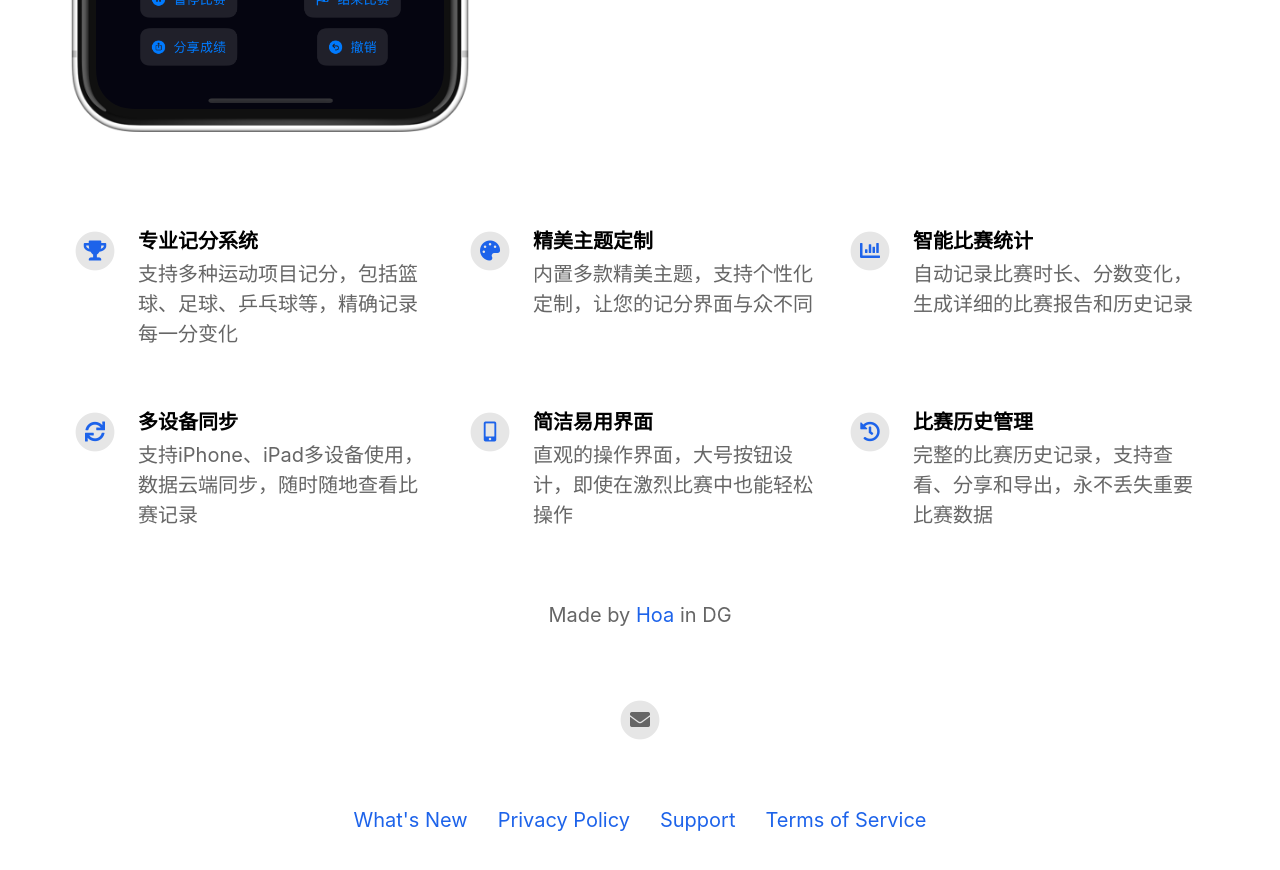
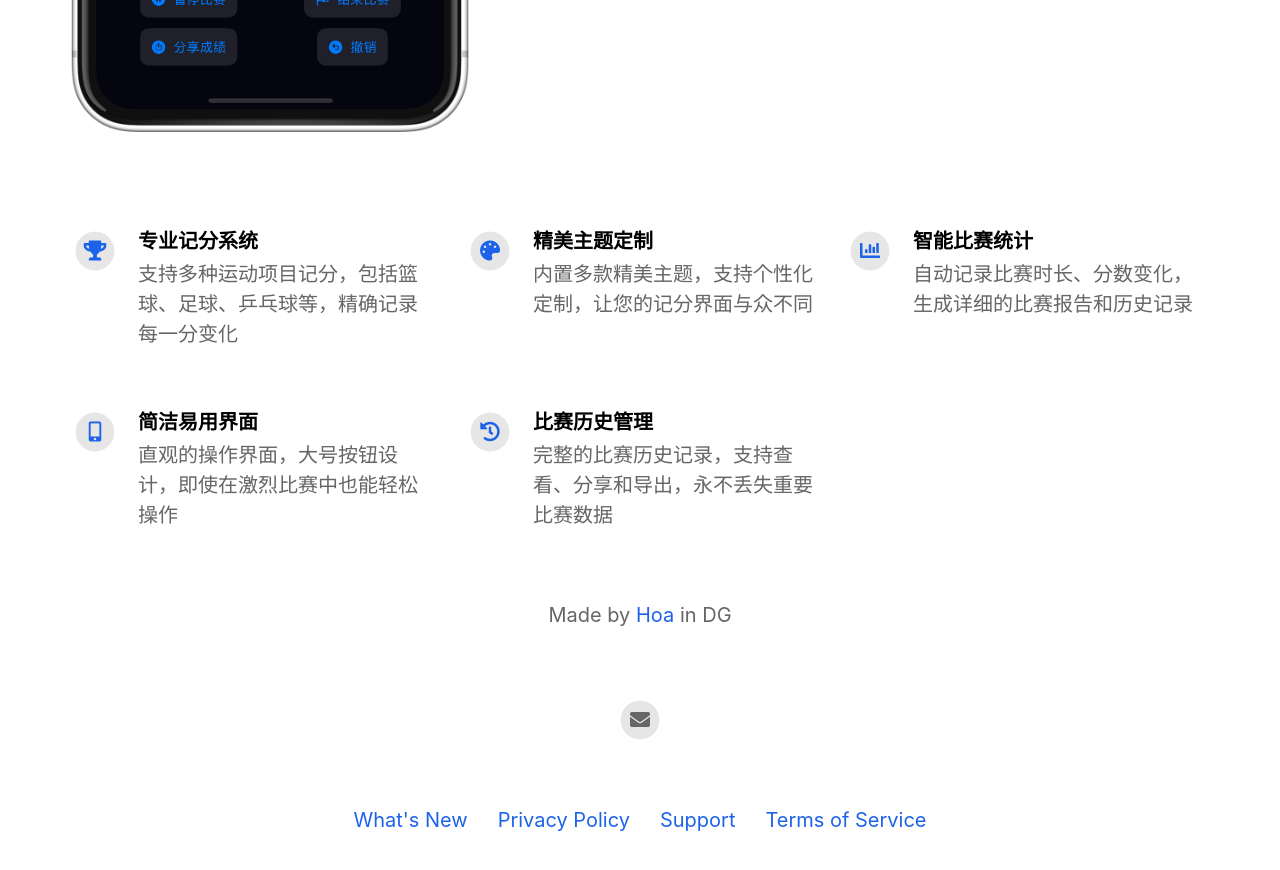
Before and after one commit to zero-times/web_scoreboard, a Jekyll site: the page built from index.html, in a window 1280 px wide and 900 px high, scrolled down 853 px. Shown: the top 870 px of the window. Built offline with Jekyll 4.4.1, drawn with Linux system fonts in a browser that asks for light colours; nearby versions of some CDN libraries.

Commit message:
Update _config.yml

```diff
--- a/_config.yml
+++ b/_config.yml
@@ -47,10 +47,6 @@ features                                  :
   - title                                 : 智能比赛统计
     description                           : 自动记录比赛时长、分数变化，生成详细的比赛报告和历史记录
     fontawesome_icon_name                 : chart-bar
-
-  - title                                 : 多设备同步
-    description                           : 支持iPhone、iPad多设备使用，数据云端同步，随时随地查看比赛记录
-    fontawesome_icon_name                 : sync
 
   - title                                 : 简洁易用界面
     description                           : 直观的操作界面，大号按钮设计，即使在激烈比赛中也能轻松操作
```
